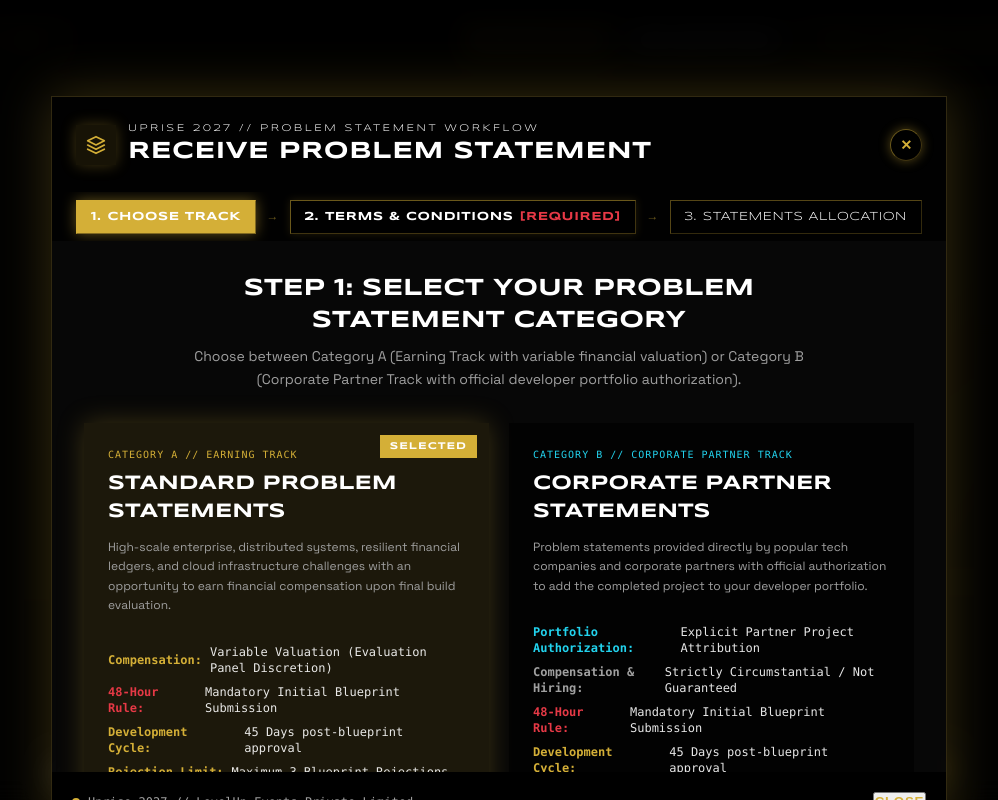
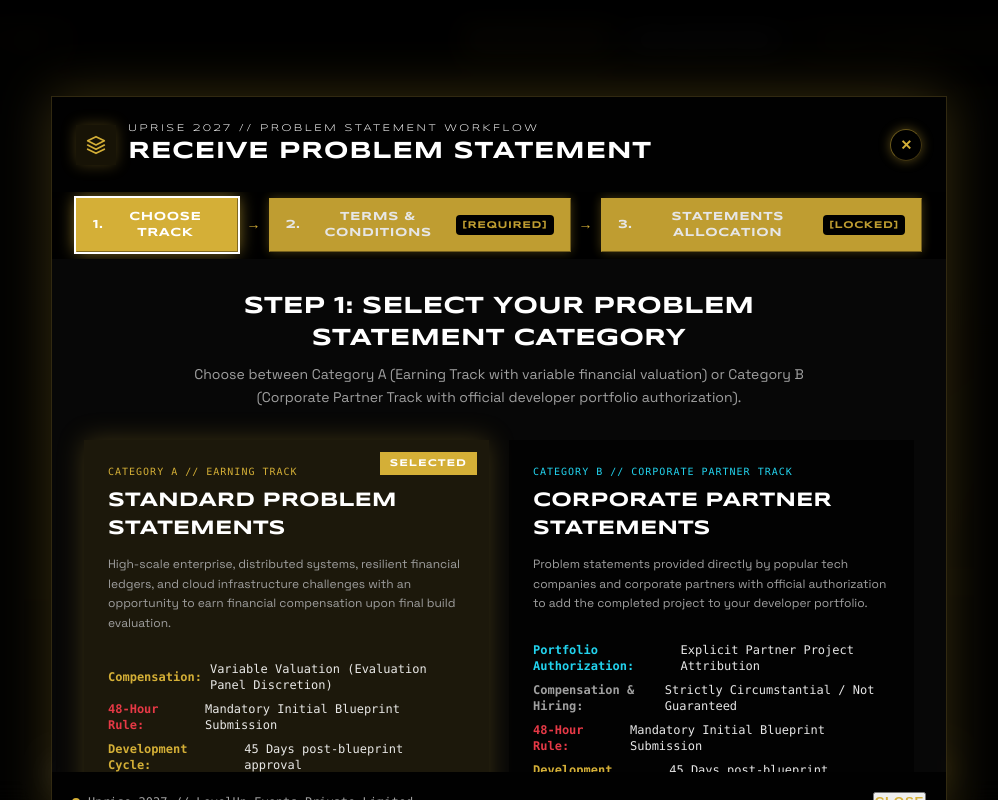
Before and after one commit to NishantLohar/levelup-website-, a React (Create React App) app: page /pre-hackathon in a window 1280 px wide. Both pictures are taken after a click on the button "REGISTER TO RECEIVE THE PROBLEM". Shown: the part 657-1457 px from the top of the page, without its empty margins (141-1139 px from the left). Built offline with nearby package versions, Linux system fonts and the light colour scheme.

Commit message:
Make Stepper buttons 2 and 3 solid gold and prominent like Choose Track button

```diff
--- a/src/pages/uprise_components/ProblemStatementRegistrationModal.js
+++ b/src/pages/uprise_components/ProblemStatementRegistrationModal.js
@@ -279,47 +279,45 @@ const ProblemStatementRegistrationModal = ({
 
                 {/* Flow Stepper Navigation (Only shown if no active claim) */}
                 {!activeClaim && (
-                    <div className="bg-black/80 border-b border-gold/30 px-4 sm:px-6 py-3 flex items-center justify-between text-[11px] sm:text-xs font-heading tracking-wider uppercase overflow-x-auto gap-2">
+                    <div className="bg-black/90 border-b border-gold/40 px-4 sm:px-6 py-3.5 flex items-center justify-between text-xs font-heading tracking-wider uppercase overflow-x-auto gap-2">
                         <button
                             type="button"
                             onClick={() => setCurrentStep('track')}
-                            className={`flex items-center gap-1.5 px-3.5 py-2 transition-all cursor-pointer sharp font-heading text-xs uppercase tracking-wider ${
+                            className={`flex items-center gap-1.5 px-4 py-2.5 transition-all cursor-pointer sharp font-heading text-xs uppercase tracking-wider bg-gold text-pitchblack font-bold border border-gold shadow-[0_0_10px_rgba(212,175,55,0.35)] hover:bg-white hover:text-pitchblack ${
                                 currentStep === 'track'
-                                    ? 'bg-gold text-pitchblack font-black border border-gold shadow-[0_0_14px_rgba(212,175,55,0.45)]'
-                                    : 'bg-pitchblack border border-gold/50 text-gold hover:bg-gold hover:text-pitchblack font-bold shadow-[0_0_8px_rgba(212,175,55,0.15)]'
+                                    ? 'ring-2 ring-white font-black shadow-[0_0_16px_rgba(212,175,55,0.7)]'
+                                    : 'opacity-90'
                             }`}
                         >
                             <span>1.</span> Choose Track
                         </button>
-                        <span className="text-gold/50 font-bold">→</span>
+                        <span className="text-gold font-bold text-sm">→</span>
                         <button
                             type="button"
                             onClick={() => setCurrentStep('terms')}
-                            className={`flex items-center gap-1.5 px-3.5 py-2 transition-all cursor-pointer sharp font-heading text-xs uppercase tracking-wider ${
+                            className={`flex items-center gap-1.5 px-4 py-2.5 transition-all cursor-pointer sharp font-heading text-xs uppercase tracking-wider bg-gold text-pitchblack font-bold border border-gold shadow-[0_0_10px_rgba(212,175,55,0.35)] hover:bg-white hover:text-pitchblack ${
                                 currentStep === 'terms'
-                                    ? 'bg-gold text-pitchblack font-black border border-gold shadow-[0_0_14px_rgba(212,175,55,0.45)]'
-                                    : 'bg-pitchblack border border-gold/50 text-gold hover:bg-gold hover:text-pitchblack font-bold shadow-[0_0_8px_rgba(212,175,55,0.15)]'
+                                    ? 'ring-2 ring-white font-black shadow-[0_0_16px_rgba(212,175,55,0.7)]'
+                                    : 'opacity-90'
                             }`}
                         >
-                            <span>2.</span> Terms & Conditions {!allTermsAccepted && <span className={`${currentStep === 'terms' ? 'text-red-700' : 'text-[#E63946]'} font-bold`}>[REQUIRED]</span>}
+                            <span>2.</span> Terms & Conditions {!allTermsAccepted && <span className="bg-pitchblack text-gold px-1.5 py-0.5 rounded text-[10px] font-bold">[REQUIRED]</span>}
                         </button>
-                        <span className="text-gold/50 font-bold">→</span>
+                        <span className="text-gold font-bold text-sm">→</span>
                         <button
                             type="button"
                             onClick={() => {
                                 if (allTermsAccepted) setCurrentStep('list');
                                 else alert('Access Denied: You must review and tick all Terms & Conditions checkboxes in Step 2 before viewing problem statements.');
                             }}
-                            className={`flex items-center gap-1.5 px-3.5 py-2 transition-all cursor-pointer sharp font-heading text-xs uppercase tracking-wider ${
+                            className={`flex items-center gap-1.5 px-4 py-2.5 transition-all cursor-pointer sharp font-heading text-xs uppercase tracking-wider bg-gold text-pitchblack font-bold border border-gold shadow-[0_0_10px_rgba(212,175,55,0.35)] hover:bg-white hover:text-pitchblack ${
                                 currentStep === 'list'
-                                    ? 'bg-gold text-pitchblack font-black border border-gold shadow-[0_0_14px_rgba(212,175,55,0.45)]'
-                                    : allTermsAccepted
-                                    ? 'bg-pitchblack border border-gold/50 text-gold hover:bg-gold hover:text-pitchblack font-bold shadow-[0_0_8px_rgba(212,175,55,0.15)]'
-                                    : 'bg-pitchblack/90 border border-gold/40 text-gold/60 hover:bg-gold/15 hover:text-gold hover:border-gold'
+                                    ? 'ring-2 ring-white font-black shadow-[0_0_16px_rgba(212,175,55,0.7)]'
+                                    : 'opacity-90'
                             }`}
                             title={!allTermsAccepted ? 'Requires accepting terms in Step 2' : ''}
                         >
-                            <span>3.</span> Statements Allocation
+                            <span>3.</span> Statements Allocation {!allTermsAccepted && <span className="bg-pitchblack text-gold px-1.5 py-0.5 rounded text-[10px] font-bold">[LOCKED]</span>}
                         </button>
                     </div>
                 )}
@@ -719,10 +717,8 @@ const ProblemStatementRegistrationModal = ({
                                             <button
                                                 type="button"
                                                 onClick={() => setSelectedTrack('standard')}
-                                                className={`px-3.5 py-1.5 text-xs font-heading uppercase tracking-wider sharp transition-all cursor-pointer ${
-                                                    selectedTrack === 'standard'
-                                                        ? 'bg-gold text-pitchblack font-black border border-gold shadow-[0_0_12px_rgba(212,175,55,0.45)]'
-                                                        : 'bg-pitchblack border border-gold/50 text-gold hover:bg-gold hover:text-pitchblack font-bold shadow-[0_0_8px_rgba(212,175,55,0.15)]'
+                                                className={`px-3.5 py-1.5 text-xs font-heading uppercase tracking-wider sharp transition-all cursor-pointer bg-gold text-pitchblack font-bold border border-gold shadow-[0_0_10px_rgba(212,175,55,0.35)] hover:bg-white hover:text-pitchblack ${
+                                                    selectedTrack === 'standard' ? 'ring-2 ring-white font-black' : 'opacity-85'
                                                 }`}
                                             >
                                                 Category A: Standard
@@ -730,10 +726,8 @@ const ProblemStatementRegistrationModal = ({
                                             <button
                                                 type="button"
                                                 onClick={() => setSelectedTrack('corporate')}
-                                                className={`px-3.5 py-1.5 text-xs font-heading uppercase tracking-wider sharp transition-all cursor-pointer ${
-                                                    selectedTrack === 'corporate'
-                                                        ? 'bg-gold text-pitchblack font-black border border-gold shadow-[0_0_12px_rgba(212,175,55,0.45)]'
-                                                        : 'bg-pitchblack border border-gold/50 text-gold hover:bg-gold hover:text-pitchblack font-bold shadow-[0_0_8px_rgba(212,175,55,0.15)]'
+                                                className={`px-3.5 py-1.5 text-xs font-heading uppercase tracking-wider sharp transition-all cursor-pointer bg-gold text-pitchblack font-bold border border-gold shadow-[0_0_10px_rgba(212,175,55,0.35)] hover:bg-white hover:text-pitchblack ${
+                                                    selectedTrack === 'corporate' ? 'ring-2 ring-white font-black' : 'opacity-85'
                                                 }`}
                                             >
                                                 Category B: Corporate
```
